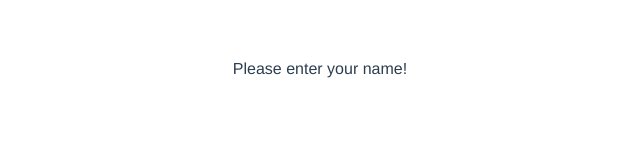
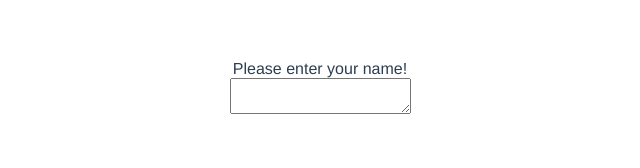
Before and after one commit to KevinZijlmans/Stressfull, a Vue app: page /#/fourthpage in a window 1280 px wide. Shown: the top 168 px of the page, without its empty margins (320-960 px from the left). Built offline with nearby package versions, Linux system fonts and the light colour scheme.

Commit message:
added text area to fourthpage

```diff
--- a/src/components/FourthPage.vue
+++ b/src/components/FourthPage.vue
@@ -1,6 +1,9 @@
 <template>
     <div>
         Please enter your name!
+        <br />
+        <textarea name='name'>
+        </textarea>
     </div>
 </template>
 <script>
```
